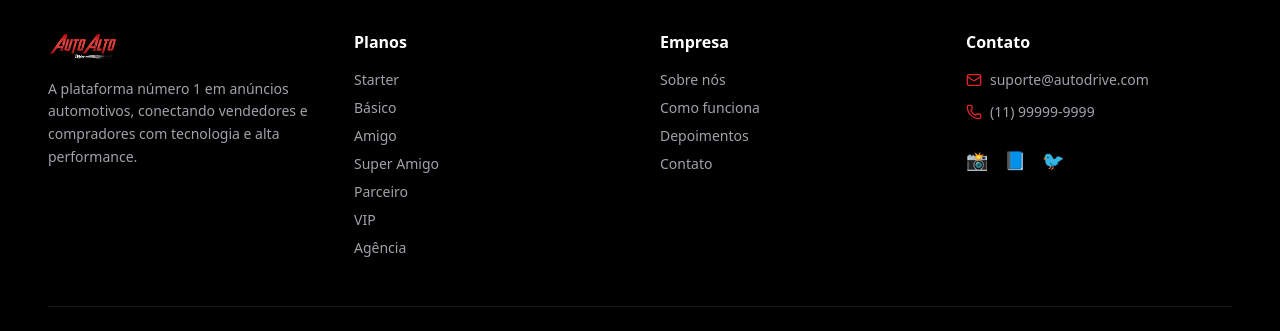
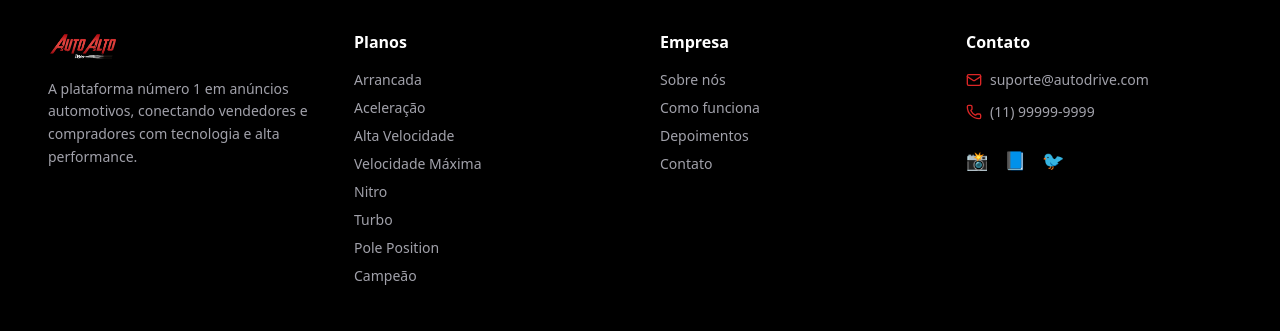
Before and after one commit to BrunoRezende96/autoalto_plans, a React (Vite) app: page / in a window 1280 px wide. Shown: the part 5375-5706 px from the top of the page. Built offline with nearby package versions, Linux system fonts and the light colour scheme; no server answers; what @convex-dev/auth would draw is missing.

Commit message:
fixed footer plans colum

```diff
--- a/src/components/Footer.tsx
+++ b/src/components/Footer.tsx
@@ -27,13 +27,14 @@ export function Footer() {
             <h4 className="font-bold mb-4 text-white">Planos</h4>
 
             <ul className="space-y-2 text-sm text-zinc-400">
-              <li className="hover:text-white cursor-pointer">Starter</li>
-              <li className="hover:text-white cursor-pointer">Básico</li>
-              <li className="hover:text-white cursor-pointer">Amigo</li>
-              <li className="hover:text-red-500 cursor-pointer">Super Amigo</li>
-              <li className="hover:text-white cursor-pointer">Parceiro</li>
-              <li className="hover:text-white cursor-pointer">VIP</li>
-              <li className="hover:text-white cursor-pointer">Agência</li>
+              <li className="hover:text-white cursor-pointer">Arrancada</li>
+              <li className="hover:text-white cursor-pointer">Aceleração</li>
+              <li className="hover:text-white cursor-pointer">Alta Velocidade</li>
+              <li className="hover:text-red-500 cursor-pointer">Velocidade Máxima</li>
+              <li className="hover:text-white cursor-pointer">Nitro</li>
+              <li className="hover:text-white cursor-pointer">Turbo</li>
+              <li className="hover:text-white cursor-pointer">Pole Position</li>
+              <li className="hover:text-white cursor-pointer">Campeão</li>
             </ul>
           </div>
 
```
